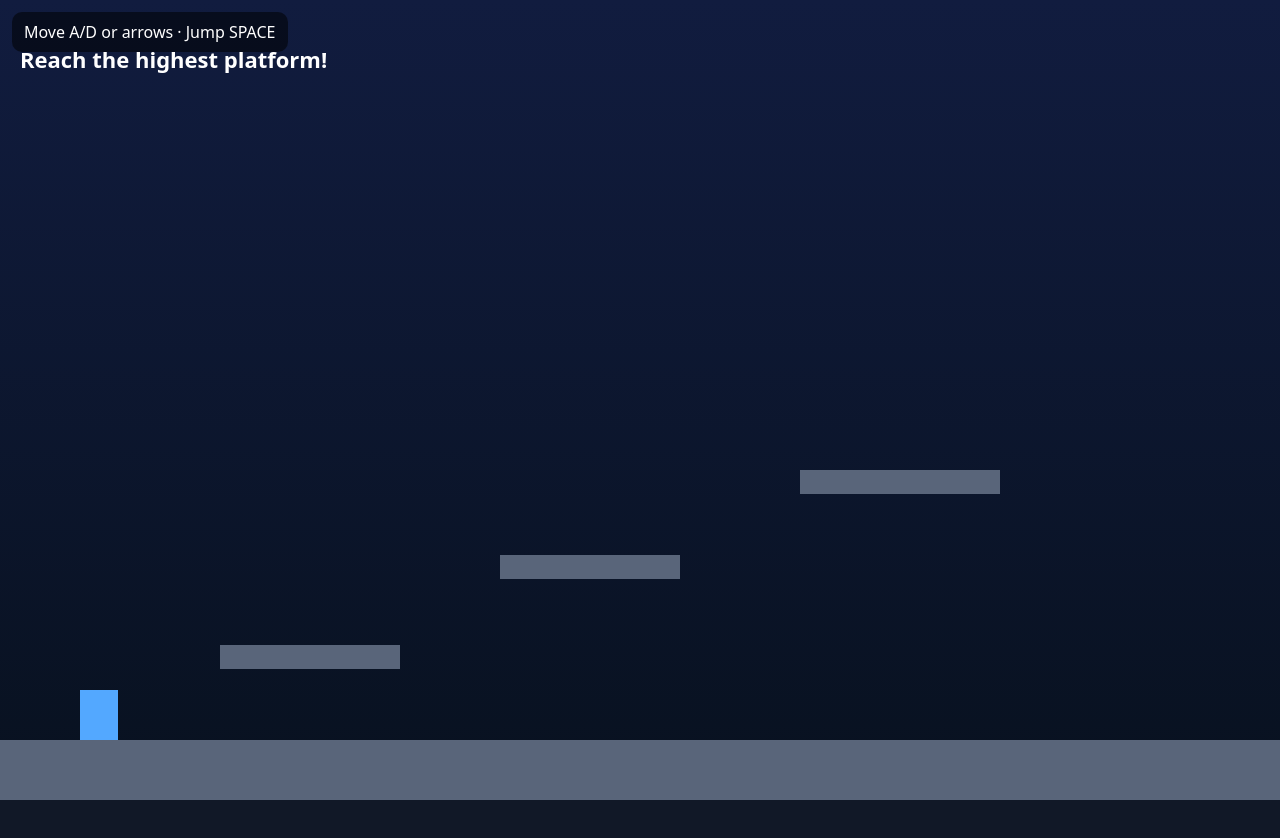
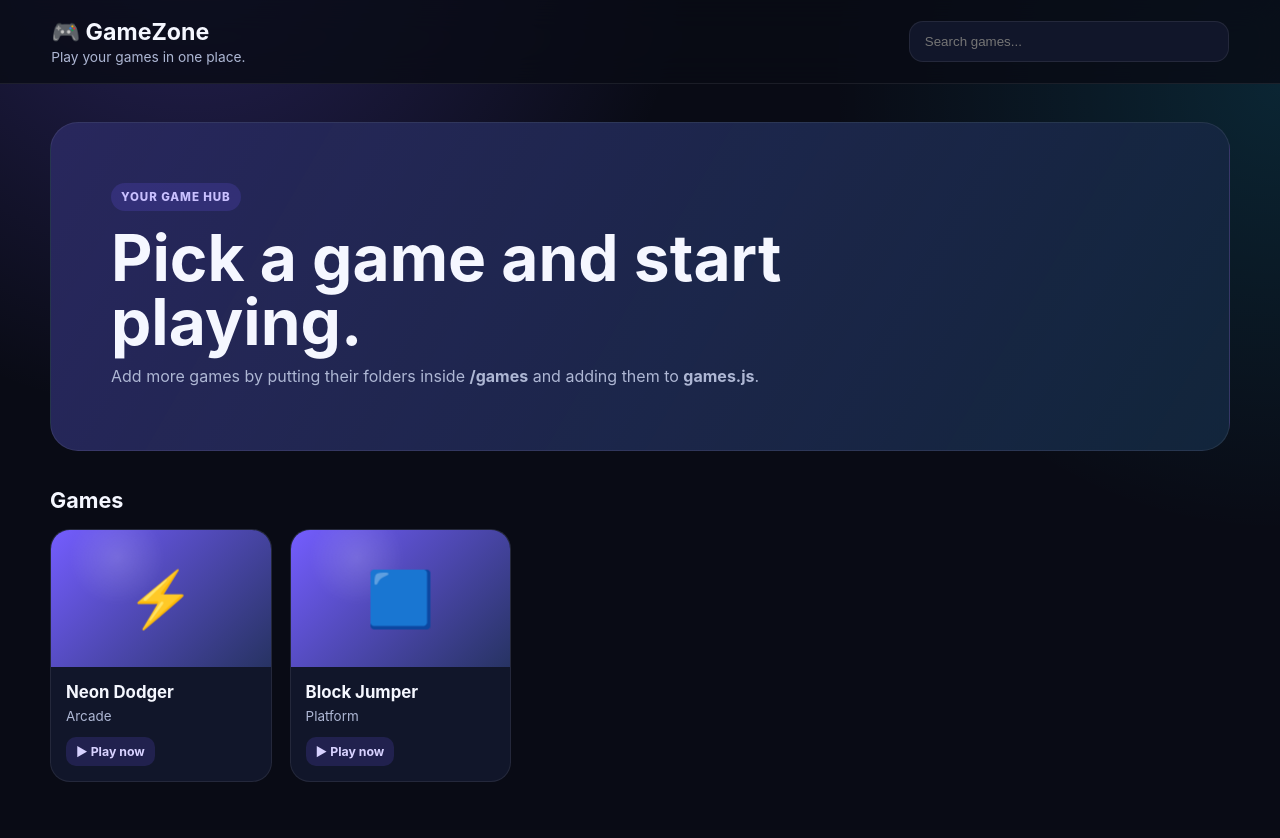
Before and after one commit to Michael-cpu1/Gamerush, a plain HTML site: page index.html in a window 1280 px wide. Before the commit the page ends 800 px from the top, so only its background shows below. Drawn offline with Linux system fonts and the light colour scheme.

Commit message:
Add files via upload

```diff
--- a/index.html
+++ b/index.html
@@ -1,39 +1,53 @@
-<!doctype html>
-<html>
+<!DOCTYPE html>
+<html lang="en">
 <head>
-<meta charset="utf-8">
-<meta name="viewport" content="width=device-width,initial-scale=1">
-<title>Block Jumper</title>
-<style>
-html,body{margin:0;height:100%;overflow:hidden;background:#111827;font-family:system-ui;color:white}
-canvas{display:block;width:100%;height:100%}
-#t{position:fixed;top:12px;left:12px;background:#0008;padding:9px 12px;border-radius:10px}
-</style>
+  <meta charset="UTF-8" />
+  <meta name="viewport" content="width=device-width, initial-scale=1.0" />
+  <title>GameZone</title>
+  <link rel="stylesheet" href="style.css" />
 </head>
 <body>
-<div id="t">Move A/D or arrows · Jump SPACE</div>
-<canvas id="c"></canvas>
-<script>
-const c=document.getElementById('c'),ctx=c.getContext('2d');
-let W,H,keys={},p,plats;
-function resize(){c.width=innerWidth*devicePixelRatio;c.height=innerHeight*devicePixelRatio;ctx.setTransform(devicePixelRatio,0,0,devicePixelRatio,0,0);W=innerWidth;H=innerHeight;reset()}
-function reset(){p={x:80,y:H-180,w:38,h:50,vx:0,vy:0,on:false};plats=[{x:0,y:H-60,w:W,h:60},{x:220,y:H-155,w:180,h:24},{x:500,y:H-245,w:180,h:24},{x:800,y:H-330,w:200,h:24}]}
-addEventListener('resize',resize);resize();
-addEventListener('keydown',e=>{keys[e.key.toLowerCase()]=1;if((e.key===' '||e.key==='ArrowUp')&&p.on){p.vy=-650;p.on=false}});
-addEventListener('keyup',e=>keys[e.key.toLowerCase()]=0);
-let last=performance.now();
-function loop(t){let dt=Math.min(.025,(t-last)/1000);last=t;
- let dir=(keys['d']||keys['arrowright']?1:0)-(keys['a']||keys['arrowleft']?1:0);p.vx=dir*320;p.vy+=1500*dt;
- p.x+=p.vx*dt;p.x=Math.max(0,Math.min(W-p.w,p.x));
- let oldY=p.y;p.y+=p.vy*dt;p.on=false;
- for(const q of plats){if(p.vy>=0&&oldY+p.h<=q.y&&p.y+p.h>=q.y&&p.x+p.w>q.x&&p.x<q.x+q.w){p.y=q.y-p.h;p.vy=0;p.on=true}}
- if(p.y>H+100) reset();
- ctx.clearRect(0,0,W,H);let g=ctx.createLinearGradient(0,0,0,H);g.addColorStop(0,'#111c3f');g.addColorStop(1,'#08111f');ctx.fillStyle=g;ctx.fillRect(0,0,W,H);
- ctx.fillStyle='#59657a';for(const q of plats)ctx.fillRect(q.x,q.y,q.w,q.h);
- ctx.fillStyle='#53a8ff';ctx.fillRect(p.x,p.y,p.w,p.h);
- ctx.fillStyle='white';ctx.font='bold 22px system-ui';ctx.fillText('Reach the highest platform!',20,68);
- requestAnimationFrame(loop)}
-requestAnimationFrame(loop);
-</script>
+  <header class="topbar">
+    <div>
+      <h1>🎮 GameZone</h1>
+      <p>Play your games in one place.</p>
+    </div>
+    <input id="search" type="text" placeholder="Search games..." />
+  </header>
+
+  <main>
+    <section class="hero">
+      <div>
+        <span class="badge">YOUR GAME HUB</span>
+        <h2>Pick a game and start playing.</h2>
+        <p>Add more games by putting their folders inside <b>/games</b> and adding them to <b>games.js</b>.</p>
+      </div>
+    </section>
+
+    <section>
+      <h3 class="section-title">Games</h3>
+      <div id="gameGrid" class="game-grid"></div>
+      <p id="emptyMessage" class="empty hidden">No games found.</p>
+    </section>
+  </main>
+
+  <div id="playerModal" class="modal hidden" aria-hidden="true">
+    <div class="modal-panel">
+      <div class="modal-bar">
+        <div>
+          <strong id="playerTitle">Game</strong>
+          <span id="playerCategory"></span>
+        </div>
+        <div class="actions">
+          <button id="fullscreenBtn">⛶ Fullscreen</button>
+          <button id="closeBtn">✕ Close</button>
+        </div>
+      </div>
+      <iframe id="gameFrame" title="Game player" allow="fullscreen; autoplay; gamepad"></iframe>
+    </div>
+  </div>
+
+  <script src="games.js"></script>
+  <script src="app.js"></script>
 </body>
 </html>
--- /dev/null
+++ b/style.css
@@ -0,0 +1,278 @@
+* {
+  box-sizing: border-box;
+}
+
+:root {
+  --bg: #090b15;
+  --panel: #11162a;
+  --panel2: #171d36;
+  --text: #f5f7ff;
+  --muted: #aeb7d4;
+  --accent: #725cff;
+  --accent2: #16d6ff;
+  --border: rgba(255,255,255,.08);
+}
+
+body {
+  margin: 0;
+  min-height: 100vh;
+  font-family: Inter, system-ui, -apple-system, Segoe UI, Roboto, sans-serif;
+  color: var(--text);
+  background:
+    radial-gradient(circle at 15% -10%, rgba(114,92,255,.28), transparent 35%),
+    radial-gradient(circle at 100% 10%, rgba(22,214,255,.13), transparent 30%),
+    var(--bg);
+}
+
+.topbar {
+  position: sticky;
+  top: 0;
+  z-index: 5;
+  display: flex;
+  align-items: center;
+  justify-content: space-between;
+  gap: 24px;
+  padding: 18px clamp(18px, 4vw, 64px);
+  background: rgba(9,11,21,.82);
+  backdrop-filter: blur(16px);
+  border-bottom: 1px solid var(--border);
+}
+
+.topbar h1 {
+  margin: 0;
+  font-size: 1.45rem;
+}
+
+.topbar p {
+  margin: 3px 0 0;
+  color: var(--muted);
+  font-size: .86rem;
+}
+
+#search {
+  width: min(320px, 42vw);
+  padding: 12px 15px;
+  border: 1px solid var(--border);
+  border-radius: 14px;
+  color: var(--text);
+  background: #11162a;
+  outline: none;
+}
+
+#search:focus {
+  border-color: var(--accent);
+  box-shadow: 0 0 0 3px rgba(114,92,255,.15);
+}
+
+main {
+  width: min(1180px, calc(100% - 36px));
+  margin: 0 auto;
+  padding: 38px 0 70px;
+}
+
+.hero {
+  min-height: 250px;
+  display: flex;
+  align-items: center;
+  padding: clamp(28px, 5vw, 60px);
+  border: 1px solid var(--border);
+  border-radius: 28px;
+  background:
+    linear-gradient(120deg, rgba(114,92,255,.24), rgba(22,214,255,.08)),
+    var(--panel);
+  overflow: hidden;
+}
+
+.badge {
+  display: inline-block;
+  padding: 7px 10px;
+  border-radius: 999px;
+  background: rgba(114,92,255,.18);
+  color: #c9c0ff;
+  font-weight: 800;
+  font-size: .72rem;
+  letter-spacing: .08em;
+}
+
+.hero h2 {
+  max-width: 700px;
+  margin: 15px 0 10px;
+  font-size: clamp(2rem, 5vw, 4rem);
+  line-height: 1;
+}
+
+.hero p {
+  max-width: 700px;
+  margin: 0;
+  color: var(--muted);
+  line-height: 1.6;
+}
+
+.section-title {
+  margin: 36px 0 16px;
+  font-size: 1.35rem;
+}
+
+.game-grid {
+  display: grid;
+  grid-template-columns: repeat(auto-fill, minmax(210px, 1fr));
+  gap: 18px;
+}
+
+.game-card {
+  cursor: pointer;
+  overflow: hidden;
+  border: 1px solid var(--border);
+  border-radius: 20px;
+  background: var(--panel);
+  transition: transform .18s ease, border-color .18s ease;
+}
+
+.game-card:hover {
+  transform: translateY(-5px);
+  border-color: rgba(114,92,255,.65);
+}
+
+.game-cover {
+  aspect-ratio: 16 / 10;
+  display: grid;
+  place-items: center;
+  font-size: 3.4rem;
+  background:
+    radial-gradient(circle at 30% 20%, rgba(255,255,255,.14), transparent 25%),
+    linear-gradient(135deg, #745dff, #273363);
+}
+
+.game-info {
+  padding: 15px;
+}
+
+.game-info h4 {
+  margin: 0 0 6px;
+  font-size: 1.05rem;
+}
+
+.game-info p {
+  margin: 0;
+  color: var(--muted);
+  font-size: .84rem;
+}
+
+.play-pill {
+  display: inline-block;
+  margin-top: 13px;
+  padding: 7px 10px;
+  border-radius: 10px;
+  background: rgba(114,92,255,.17);
+  color: #d8d2ff;
+  font-size: .77rem;
+  font-weight: 700;
+}
+
+.empty {
+  color: var(--muted);
+  text-align: center;
+  padding: 40px 0;
+}
+
+.hidden {
+  display: none !important;
+}
+
+.modal {
+  position: fixed;
+  inset: 0;
+  z-index: 50;
+  display: grid;
+  place-items: center;
+  padding: 20px;
+  background: rgba(0,0,0,.78);
+  backdrop-filter: blur(10px);
+}
+
+.modal-panel {
+  width: min(1250px, 96vw);
+  height: min(820px, 92vh);
+  display: flex;
+  flex-direction: column;
+  overflow: hidden;
+  border: 1px solid var(--border);
+  border-radius: 20px;
+  background: #080a12;
+  box-shadow: 0 35px 90px rgba(0,0,0,.45);
+}
+
+.modal-bar {
+  display: flex;
+  align-items: center;
+  justify-content: space-between;
+  gap: 15px;
+  padding: 12px 14px;
+  border-bottom: 1px solid var(--border);
+  background: var(--panel2);
+}
+
+#playerCategory {
+  margin-left: 8px;
+  color: var(--muted);
+  font-size: .8rem;
+}
+
+.actions {
+  display: flex;
+  gap: 8px;
+}
+
+button {
+  cursor: pointer;
+  border: 1px solid var(--border);
+  border-radius: 10px;
+  padding: 8px 11px;
+  color: var(--text);
+  background: #242b49;
+}
+
+button:hover {
+  filter: brightness(1.15);
+}
+
+iframe {
+  flex: 1;
+  width: 100%;
+  border: 0;
+  background: #000;
+}
+
+@media (max-width: 650px) {
+  .topbar {
+    align-items: flex-start;
+    flex-direction: column;
+  }
+
+  #search {
+    width: 100%;
+  }
+
+  main {
+    width: min(100% - 24px, 1180px);
+    padding-top: 20px;
+  }
+
+  .hero {
+    border-radius: 20px;
+  }
+
+  .modal {
+    padding: 0;
+  }
+
+  .modal-panel {
+    width: 100vw;
+    height: 100vh;
+    border-radius: 0;
+  }
+
+  .modal-bar {
+    flex-wrap: wrap;
+  }
+}
```
